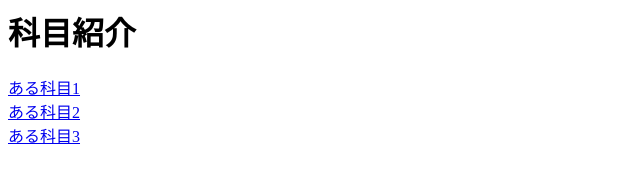
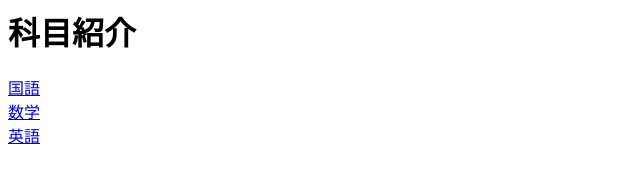
Before and after one commit to hatakeyama1234/kamoku, a plain HTML site: page index.html in a window 1280 px wide. Shown: the whole page, without its empty margins (0-640 px from the left). Drawn offline with Linux system fonts and the light colour scheme.

Commit message:
トップページ

```diff
--- a/index.html
+++ b/index.html
@@ -4,10 +4,10 @@
     </head>
     <body>
         <h1>科目紹介</h1>
-        <a href="kamoku1.html">ある科目1</a>
+        <a href="kamoku1.html">国語</a>
         <br>
-        <a href="kamoku2.html">ある科目2</a>
+        <a href="kamoku2.html">数学</a>
         <br>
-        <a href="kamoku3.html">ある科目3</a>
+        <a href="kamoku3.html">英語</a>
     </body>
 </html>
```
